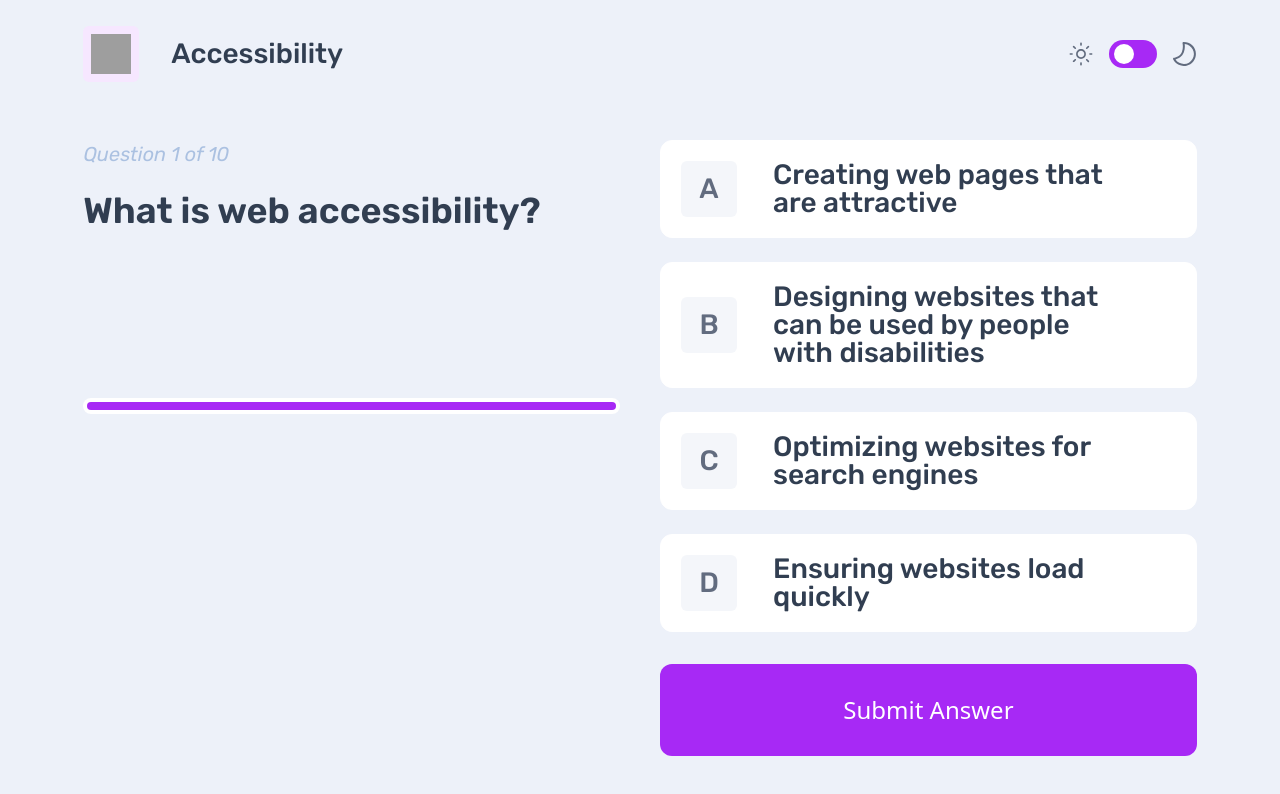
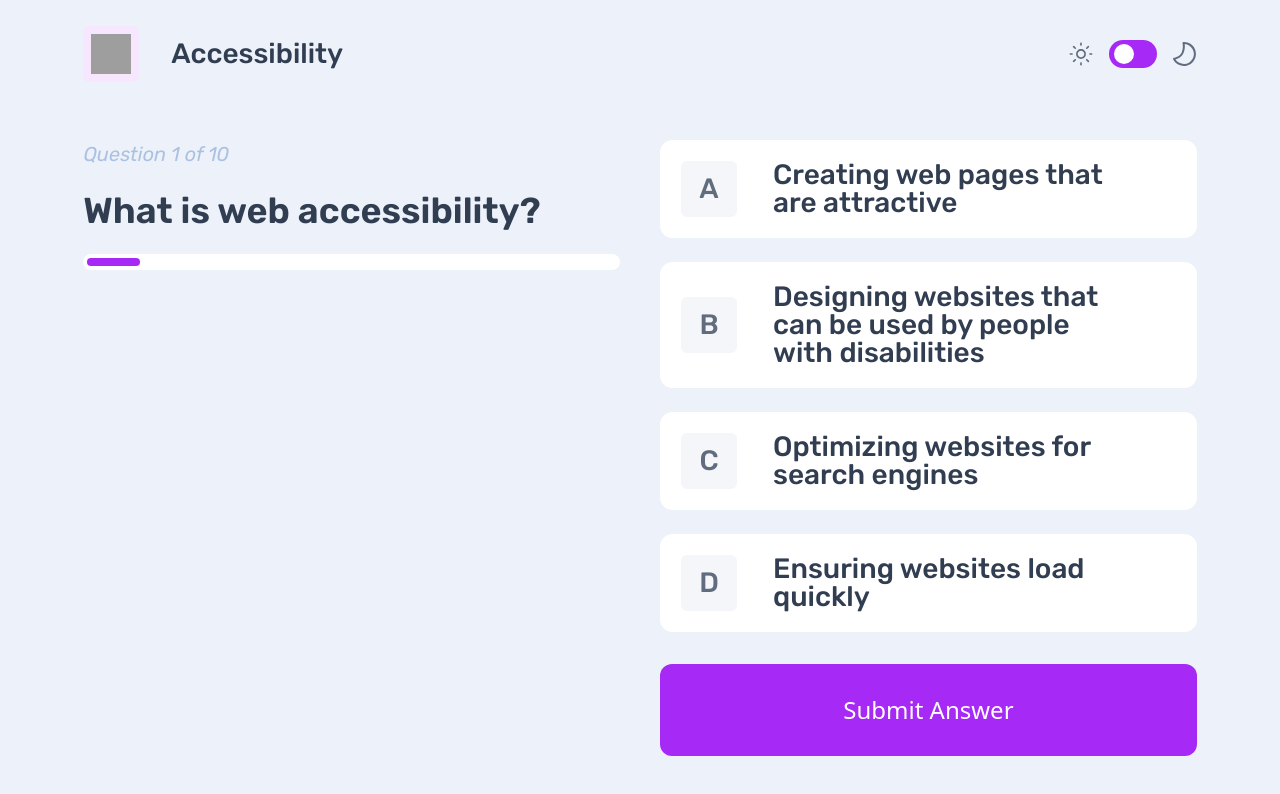
Before and after one commit to alhassan50/quiz-app, a React (Vite) app: page /Accessibility in a window 1280 px wide. Shown: the top 794 px of the page. Built offline with nearby package versions, Linux system fonts and the light colour scheme; grey boxes are pictures that could not be loaded.

Commit message:
Create Question component

```diff
--- /dev/null
+++ b/src/components/quiz/Answer.tsx
@@ -0,0 +1,7 @@
+function Answer() {
+  return (
+    <div>Answer</div>
+  )
+}
+
+export default Answer
--- /dev/null
+++ b/src/components/quiz/Question.tsx
@@ -0,0 +1,24 @@
+import QuizProgressTracker from "./QuizProgressTracker"
+
+function Question({questionStep, quizLength, question}: {questionStep: number, quizLength:  number, question: string}) {
+
+  console.log(((questionStep+1)/quizLength)*100);
+
+  return (
+    <div className="flex flex-col gap-4">
+        <p className="text-sm sm:text-xl italic text-[#ABC1E1]">
+            Question {questionStep + 1} of {quizLength}
+        </p>
+
+        <h2 className="text-[20px] sm:text-[24px] md:text-[32px] lg:text-[36px] font-semibold">
+            {question}
+        </h2>
+
+        <QuizProgressTracker
+            length={`${((questionStep+1)/quizLength)*100}%`}
+        />
+    </div>
+  )
+}
+
+export default Question
--- /dev/null
+++ b/src/components/quiz/QuizProgressTracker.tsx
@@ -0,0 +1,12 @@
+function QuizProgressTracker({length}: {length: string}) {
+  return (
+    <div className="progress_tracker w-full p-1 rounded-[50px]">
+        <div
+            className={`h-2 bg-primaryPurple rounded-[50px]`}
+            style={{width: length}}
+        ></div>
+    </div>
+  )
+}
+
+export default QuizProgressTracker
--- a/src/pages/quiz/index.tsx
+++ b/src/pages/quiz/index.tsx
@@ -3,6 +3,7 @@ import { useLocation } from "react-router-dom";
 import fetchQuiz from "../../lib/fetchQuiz";
 import Grid from "../../components/shared/Grid";
 import Results from "../../components/quiz/Results";
+import Question from "../../components/quiz/Question";
 
 type Answer = {
   tag: string,
@@ -66,20 +67,11 @@ export default function Quiz() {
             <li key={question.question} >
               <Grid>
                 <section className="flex flex-col gap-6 lg:gap-[160px]">
-                  <div className="flex flex-col gap-4">
-                    <p className="text-sm sm:text-xl italic text-[#ABC1E1]">
-                      Question {questionStep + 1} of {quizData.length}
-                    </p>
-
-                    <h2 className="text-[20px] sm:text-[24px] md:text-[32px] lg:text-[36px] font-semibold">
-                      {question.question}
-                    </h2>
-                  </div>
-
-                  {/* progress tracker */}
-                  <div className="progress_tracker w-full p-1 rounded-[50px]">
-                    <div className={`h-2 bg-primaryPurple rounded-[50px] w-[${((index+1)/quizData.length)*100}%)]`}></div>
-                  </div>
+                  <Question
+                    questionStep={questionStep}
+                    quizLength={quizData.length}
+                    question={question.question}
+                  />
                 </section>
 
                 <section>
```
